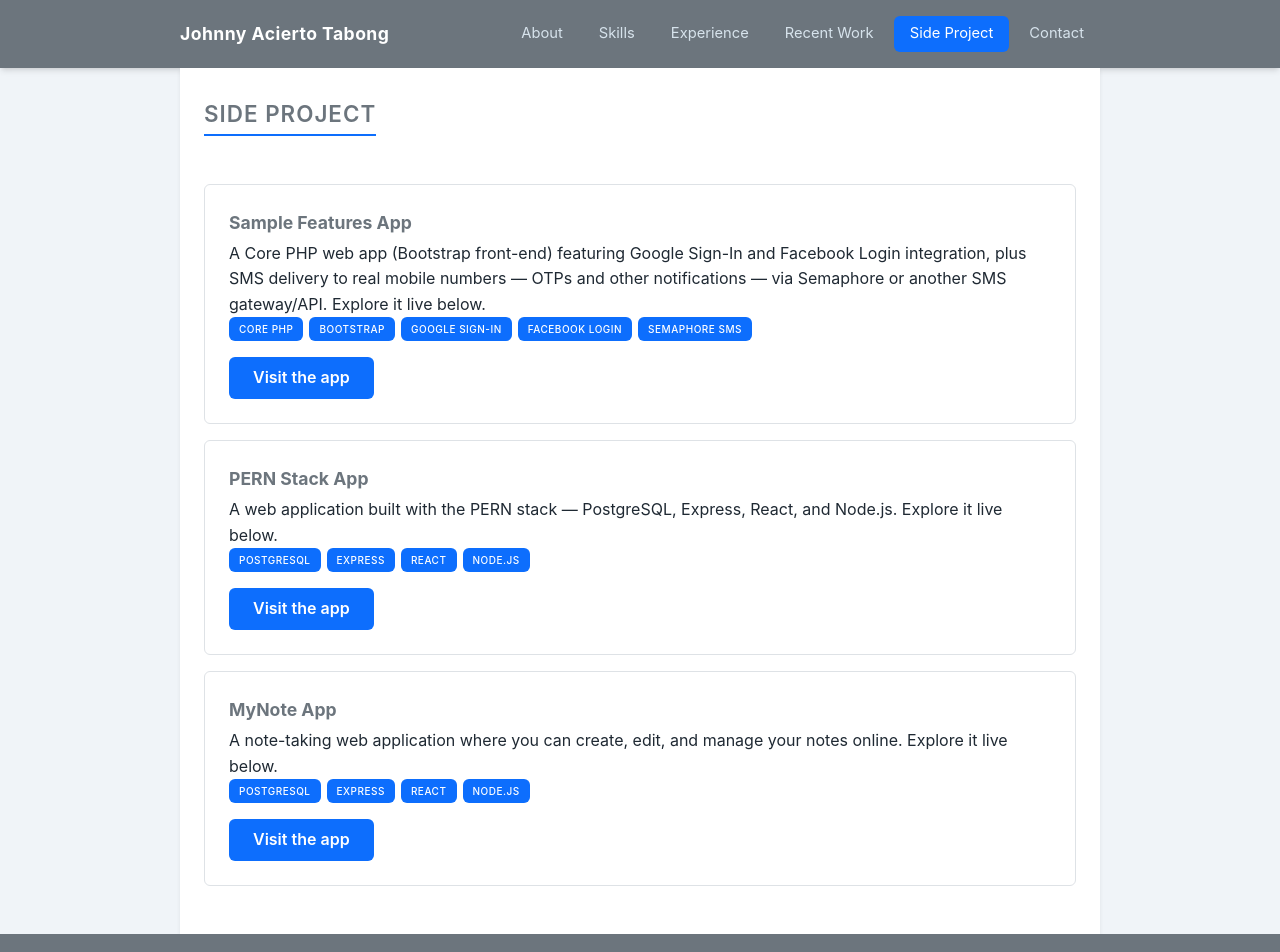
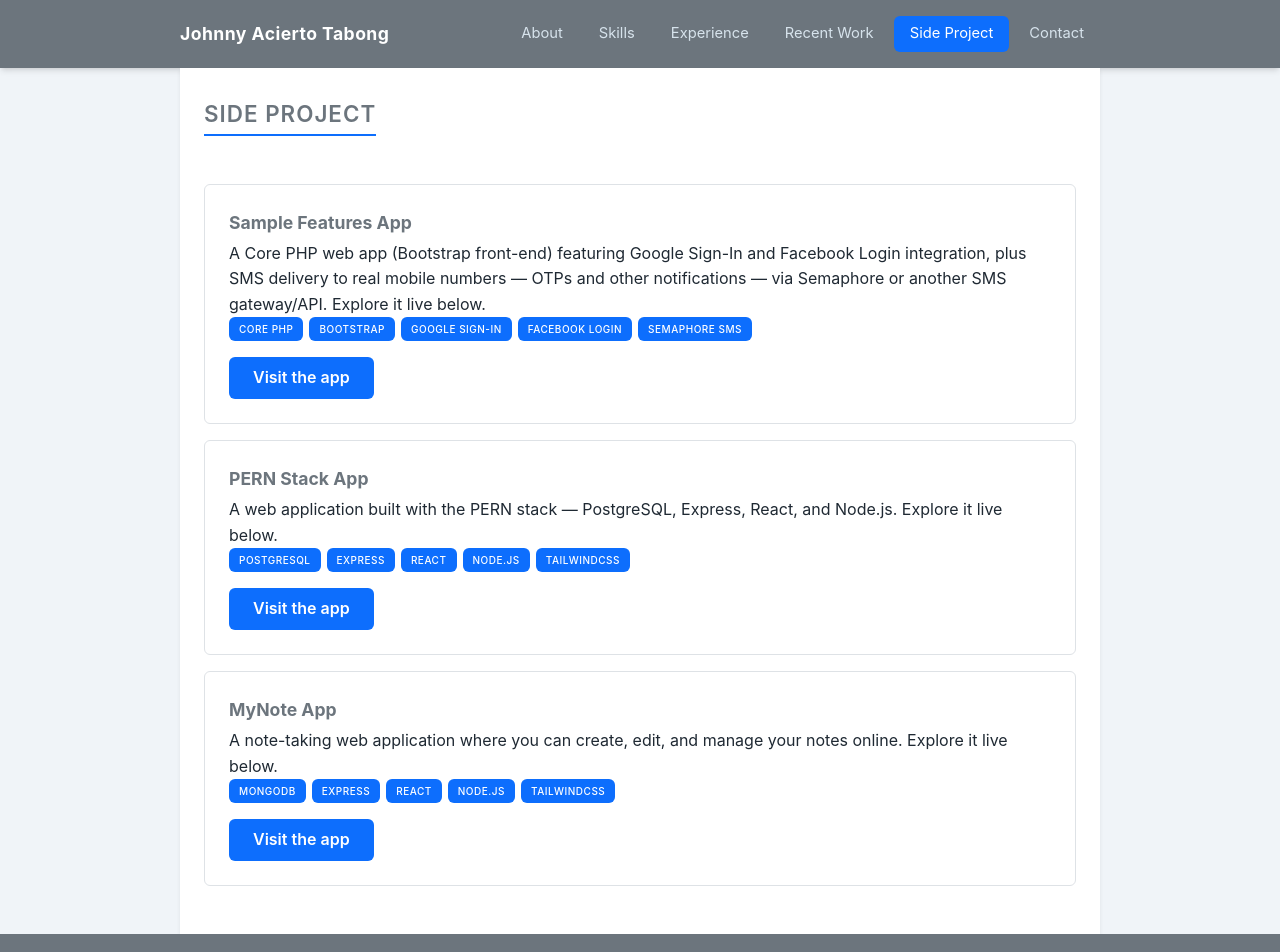
Before and after one commit to johnny-xcode/portfolio, a React (Create React App) app: page /#/side-project in a window 1280 px wide. Shown: the top 952 px of the page. Built offline with nearby package versions, Linux system fonts and the light colour scheme.

Commit message:
add new side project

```diff
--- a/src/containers/SideProject.js
+++ b/src/containers/SideProject.js
@@ -41,7 +41,7 @@ function SideProject() {
           and Node.js. Explore it live below.
         </p>
         <ul className="list-none p-0 flex flex-wrap gap-1.5 mb-3">
-          {["PostgreSQL", "Express", "React", "Node.js"].map((t) => (
+          {["PostgreSQL", "Express", "React", "Node.js", "TailwindCSS"].map((t) => (
             <li
               key={t}
               className="px-2.5 py-1 text-white bg-primary rounded uppercase text-[10px] font-medium tracking-[0.5px]"
@@ -67,7 +67,7 @@ function SideProject() {
           notes online. Explore it live below.
         </p>
         <ul className="list-none p-0 flex flex-wrap gap-1.5 mb-3">
-          {["PostgreSQL", "Express", "React", "Node.js"].map((t) => (
+          {["MongoDB", "Express", "React", "Node.js", "TailwindCSS"].map((t) => (
             <li
               key={t}
               className="px-2.5 py-1 text-white bg-primary rounded uppercase text-[10px] font-medium tracking-[0.5px]"
```
